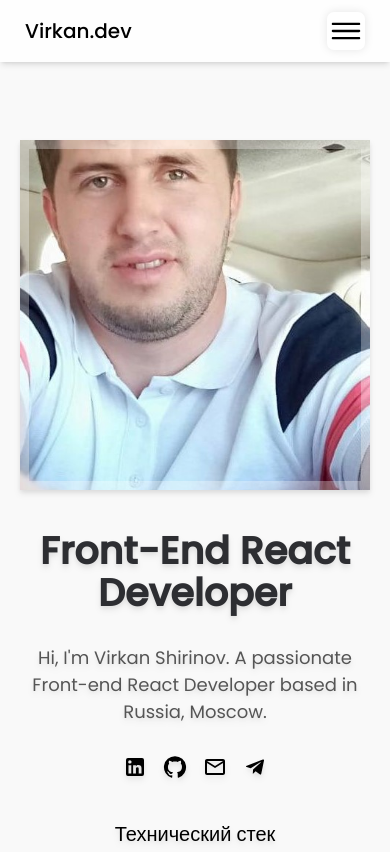
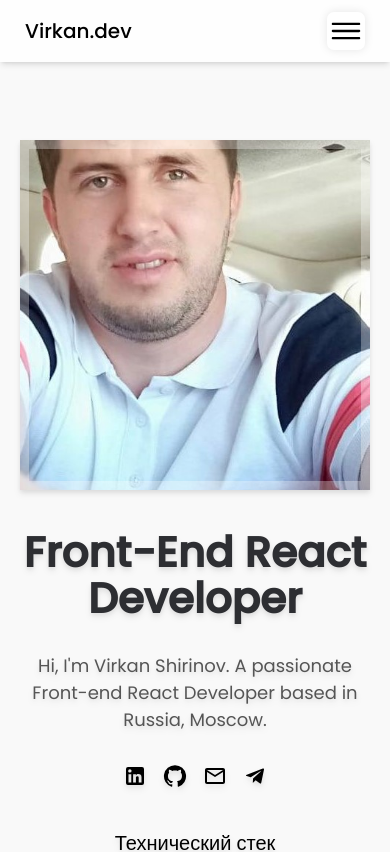
Before and after one commit to virkan91/my-portfolio, a React (Vite) app: page / in a window 390 px wide. Shown: the top 852 px of the page. Built offline with nearby package versions, Linux system fonts and the light colour scheme.

Commit message:
new comit

```diff
--- a/src/App.jsx
+++ b/src/App.jsx
@@ -56,7 +56,7 @@ function App() {
         <div className="container max-w-[1100px] mx-auto pt-[80px] p-[20px] ">
           <div className="flex flex-col-reverse md:flex md:flex-row justify-between mt-[10px]  md:mt-[80px]  ">
             <div className="">
-              <h1 className="text-[38px] md:text-[53px] text-center md:text-start font-bold mt-[40px] md:mt-0 ">
+              <h1 className="text-[42px] md:text-[53px] text-center md:text-start font-bold mt-[40px] md:mt-0 ">
                 Front-End React Developer
               </h1>
               <p className="mt-[30px] text-[#555] text-[18px] max-w-[480px] text-center md:text-start">
```
